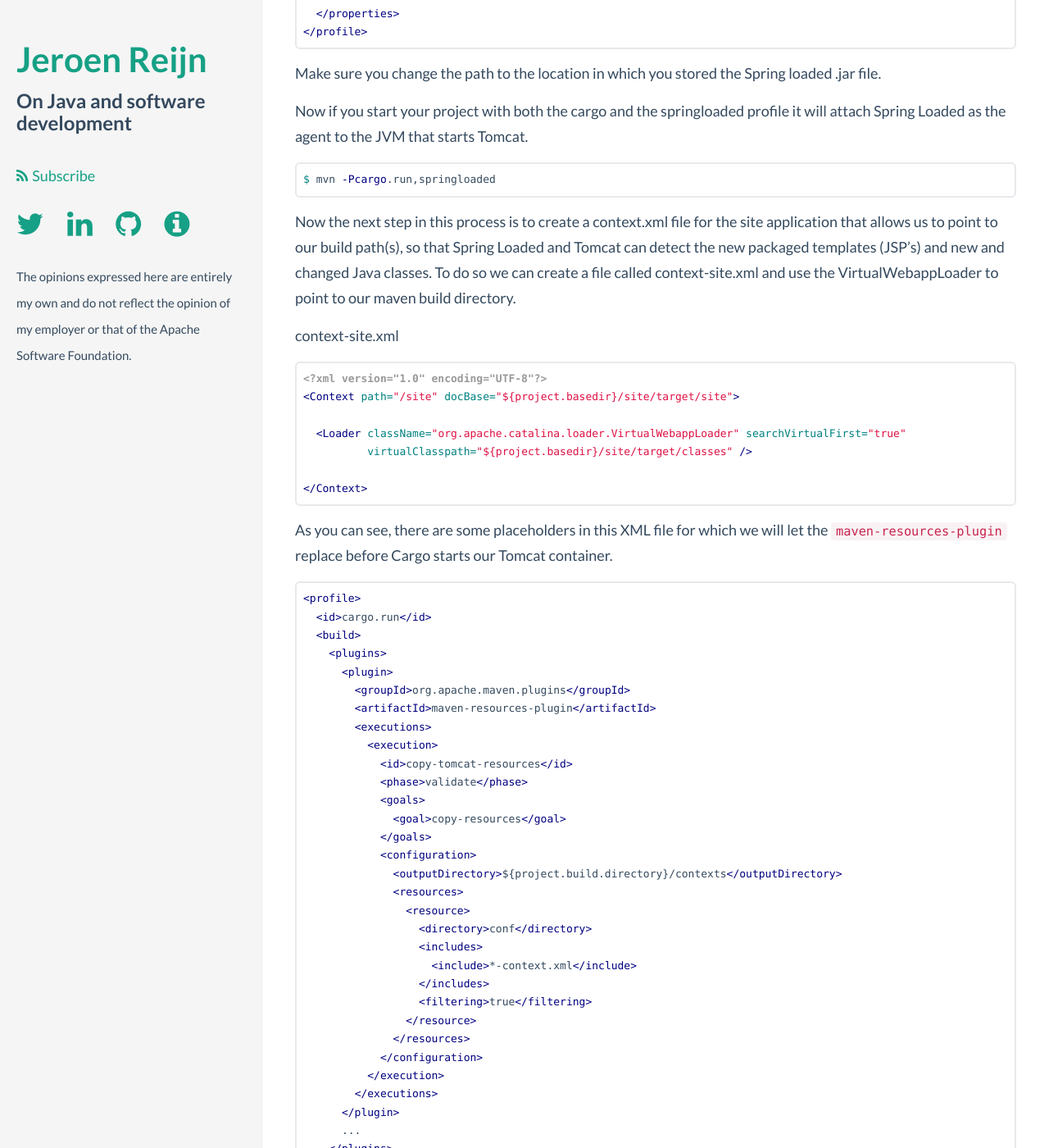
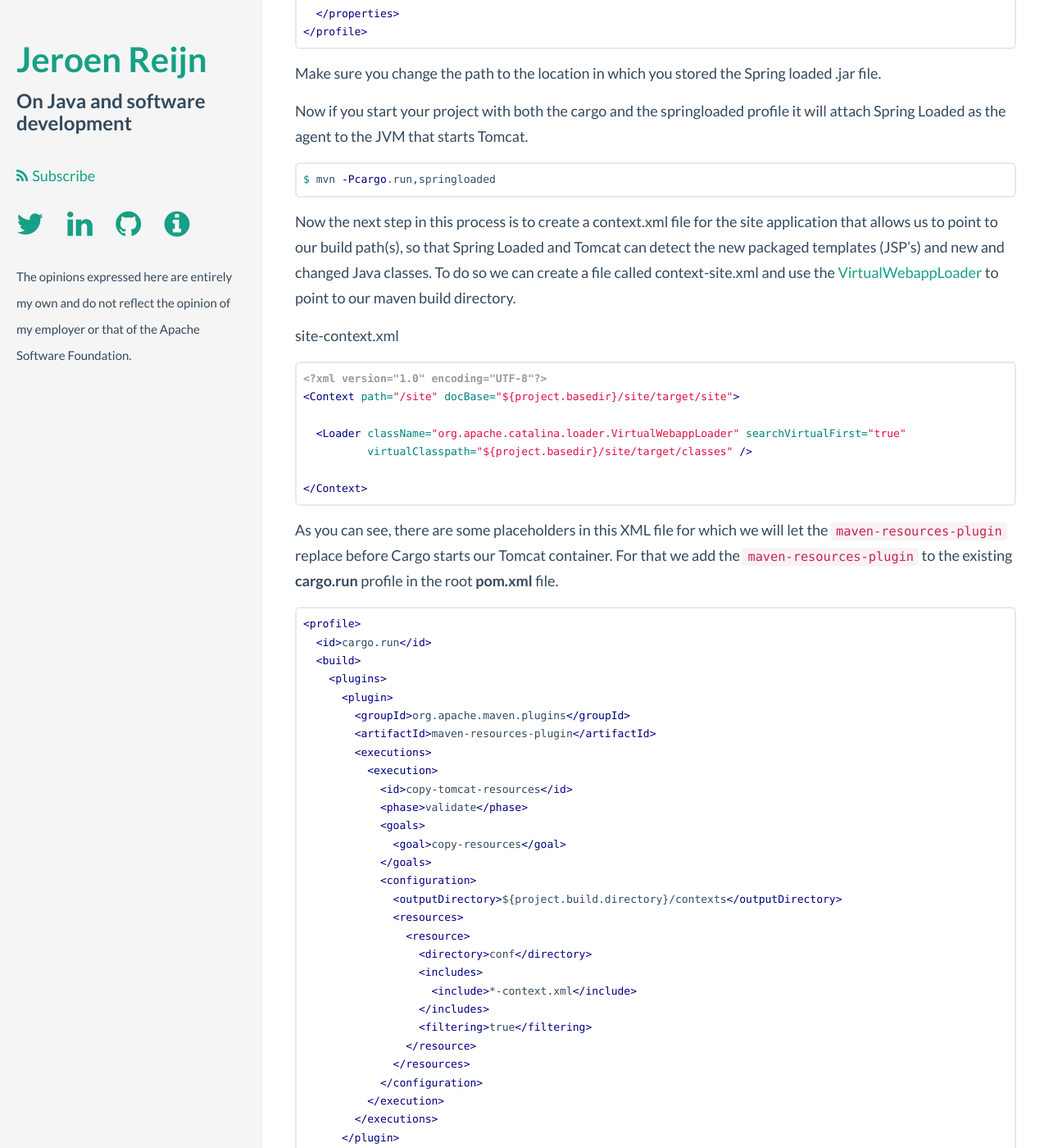
Before and after one commit to jreijn/jreijn.github.com, a Jekyll site: the page built from _posts/2014-08-05-speedup-development-with-springloaded.markdown, in a window 1280 px wide and 1400 px high, scrolled down 1842 px. Shown: the whole window at 82% size. Built offline with Jekyll 4.4.1, drawn with Linux system fonts in a browser that asks for light colours; Markdown is read by kramdown in place of the engine named in the settings; a script that is not in the unit is left out; comment, search, counter and statistics services are not loaded; some of the changed text lies outside the part shown.

Commit message:
Incorporate feedback into the post

````diff
--- a/_posts/2014-08-05-speedup-development-with-springloaded.markdown
+++ b/_posts/2014-08-05-speedup-development-with-springloaded.markdown
@@ -57,9 +57,9 @@ Now if you start your project with both the cargo and the springloaded profile i
 $ mvn -Pcargo.run,springloaded
 ```
 
-Now the next step in this process is to create a context.xml file for the site application that allows us to point to our build path(s), so that Spring Loaded and Tomcat can detect the new packaged templates (JSP's) and new and changed Java classes. To do so we can create a file called context-site.xml and use the VirtualWebappLoader to point to our maven build directory.
+Now the next step in this process is to create a context.xml file for the site application that allows us to point to our build path(s), so that Spring Loaded and Tomcat can detect the new packaged templates (JSP's) and new and changed Java classes. To do so we can create a file called context-site.xml and use the [VirtualWebappLoader](http://tomcat.apache.org/tomcat-7.0-doc/config/loader.html) to point to our maven build directory.
 
-context-site.xml
+site-context.xml
 
 ``` xml
 <?xml version="1.0" encoding="UTF-8"?>
@@ -71,7 +71,7 @@ context-site.xml
 </Context>
 ```
 
-As you can see, there are some placeholders in this XML file for which we will let the ``maven-resources-plugin`` replace before Cargo starts our Tomcat container.
+As you can see, there are some placeholders in this XML file for which we will let the ``maven-resources-plugin`` replace before Cargo starts our Tomcat container. For that we add the ``maven-resources-plugin`` to the existing **cargo.run** profile in the root **pom.xml** file.
 
 ``` xml
 <profile>
@@ -109,7 +109,7 @@ As you can see, there are some placeholders in this XML file for which we will l
 </profile>
 ```
 
-The last step in this process is to copy the XML file that results from the above step into the Tomcat installation. We can do this by adding a ``configfile`` to the ``cargo-maven2-plugin`` configuration section.
+The last step in this process is to copy the XML file that results from the above step into the Tomcat installation. We can do this by adding a ``configfile`` to the existing ``cargo-maven2-plugin`` configuration section in the root **pom.xml** file.
 
 ``` xml
 <plugin>
````
